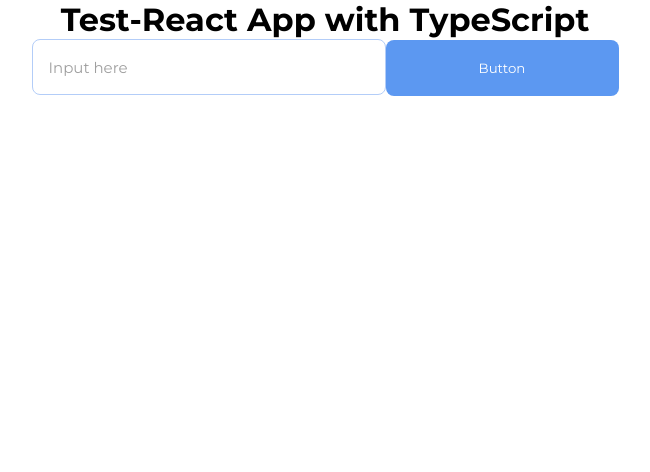
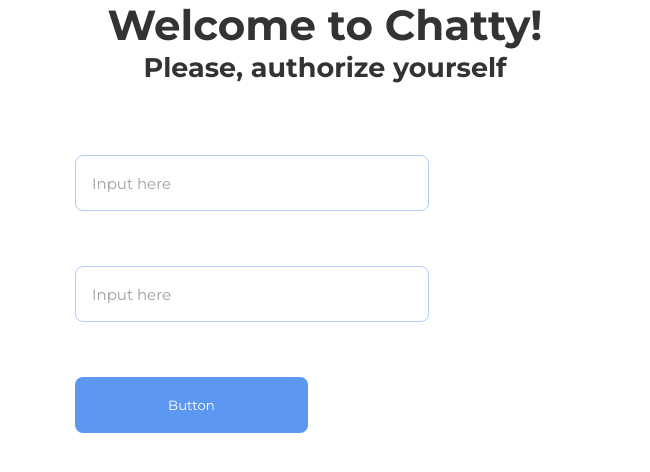
Before and after one commit to S0RGE/React_TS, a React (Create React App) app: page / in a window 1280 px wide. Shown: the top 472 px of the page, without its empty margins (315-965 px from the left). Built offline with nearby package versions, Linux system fonts and the light colour scheme.

Commit message:
feat: add loginform

```diff
--- a/src/App.tsx
+++ b/src/App.tsx
@@ -1,7 +1,6 @@
 import React from "react";
 import "./App.scss";
-import Input from "./atoms/inputs/input/Input";
-import MainButton from "./atoms/buttons/button/MainButton";
+import LoginForm from "./organisms/forms/LoginForm/LoginForm";
 
 function App() {
   const enterHandler = (title: string) => {
@@ -9,10 +8,8 @@ function App() {
   };
 
   return (
-    <div className="App">
-      <h1>Test-React App with TypeScript</h1>
-      <Input onEnter={enterHandler} />
-      <MainButton />
+    <div className="App" >
+      <LoginForm />
     </div>
   );
 }
--- a/src/atoms/inputs/input/Input.tsx
+++ /dev/null
@@ -1,38 +0,0 @@
-import React, { useState } from "react";
-import "./style.scss";
-
-interface IInputProps {
-  onEnter(title: string): void;
-}
-
-const Input: React.FC<IInputProps> = (props) => {
-  const [title, setTitle] = useState<string>("");
-  const [myPlaceholder, setMyPlaceholder] = useState<string>("Input here");
-
-  const changeHandler = (event: React.ChangeEvent<HTMLInputElement>) => {
-    setTitle(event.target.value);
-  };
-
-  const keyPressHandler = (event: React.KeyboardEvent) => {
-    if (event.key === "Enter") {
-      props.onEnter(title);
-      console.log("Enter on input", title);
-      setTitle("");
-    }
-  };
-
-  return (
-    <>
-      <input
-        className="main__input"
-        placeholder={myPlaceholder}
-        value={title}
-        onChange={changeHandler}
-        onKeyPress={keyPressHandler}
-        type="text"
-      />
-    </>
-  );
-};
-
-export default Input;
--- /dev/null
+++ b/src/atoms/inputs/input/MainInput.tsx
@@ -0,0 +1,47 @@
+import React, { useState } from "react";
+import "./style.scss";
+
+interface IInputProps {
+  onEnter(title: string): void;
+}
+
+const MainInput: React.FC<IInputProps> = (props) => {
+  const [title, setTitle] = useState<string>("");
+  const [inputId, setInputId] = useState<string>("");
+  const [errorMessage, setErrorMessage] = useState<string>("errorMessage");
+  const [myPlaceholder, setMyPlaceholder] = useState<string>("Input here");
+
+  const changeHandler = (event: React.ChangeEvent<HTMLInputElement>) => {
+    setTitle(event.target.value);
+  };
+
+  const keyPressHandler = (event: React.KeyboardEvent) => {
+    if (event.key === "Enter") {
+      props.onEnter(title);
+      console.log("Enter on input", title);
+      setTitle("");
+    }
+  };
+
+  return (
+    <>
+      <div className="input__container">
+        <input
+          id={inputId}
+          className="main__input"
+          placeholder={myPlaceholder}
+          value={title}
+          onChange={changeHandler}
+          onKeyPress={keyPressHandler}
+          type="text"
+        />
+        <div className="input__icon--error">i</div>
+        <label className="input__error" htmlFor={inputId}>
+          {errorMessage}
+        </label>
+      </div>
+    </>
+  );
+};
+
+export default MainInput;
--- a/src/atoms/inputs/input/style.scss
+++ b/src/atoms/inputs/input/style.scss
@@ -1,3 +1,10 @@
+.input__container {
+  position: relative;
+  display: inline-flex;
+  flex-direction: column;
+  align-items: start;
+}
+
 .main__input {
   border: 1px solid #b3cdf8;
   box-sizing: border-box;
@@ -5,7 +12,7 @@
 
   min-width: 354px;
   height: 56px;
-  padding: 16px;
+  padding: 16px 42px 16px 16px;
 
   font-weight: 400;
   font-size: 15px;
@@ -19,4 +26,30 @@
     outline: none;
     border: 1px solid #5c98f1;
   }
+  &:invalid {
+    border: 1px solid #fb6262;
+  }
 }
+
+.input__error {
+  display: none;
+  color: #fb6262;
+  font-weight: 500;
+  font-size: 13px;
+  line-height: 19px;
+  margin: 4px 0 0 10px;
+}
+
+.input__icon--error {
+  display: none;
+  color: #fb6262;
+  border: 1px solid #fb6262;
+  border-radius: 50%;
+  font-size: 13px;
+  font-style: italic;
+  width: 18px;
+  height: 18px;
+  position: absolute;
+  right: 19px;
+  top: 19px;
+}
--- a/src/index.scss
+++ b/src/index.scss
@@ -3,3 +3,58 @@
   padding: 0;
   font-family: Montserrat;
 }
+
+h1,
+h2,
+h3,
+h4 {
+  color: #333333;
+}
+
+h1 {
+  font-weight: 800;
+  font-size: 42px;
+  line-height: 51px;
+}
+
+h2 {
+  font-weight: 700;
+  font-size: 27px;
+  line-height: 33px;
+}
+
+h3 {
+  font-weight: 700;
+  font-size: 20px;
+  line-height: 24px;
+}
+
+h4 {
+  font-weight: 700;
+  font-size: 15px;
+  line-height: 18px;
+}
+
+
+
+@media (max-width: 760px) {
+  h1 {
+    font-size: 27px;
+    line-height: 33px;
+  }
+
+  h2 {
+    font-size: 16px;
+    line-height: 20px;
+  }
+
+  h3 {
+    font-size: 15px;
+    line-height: 18px;
+  }
+
+  h4 {
+    font-size: 13px;
+    line-height: 16px;
+  }
+}
--- /dev/null
+++ b/src/organisms/forms/LoginForm/LoginForm.tsx
@@ -0,0 +1,34 @@
+import React, { useState } from "react";
+import  "./style.scss"
+import MainButton from "../../../atoms/buttons/button/MainButton";
+import MainInput from "../../../atoms/inputs/input/MainInput";
+
+const LoginForm: React.FC = () => {
+const[login, setLogin] = useState('')
+const[password, setPassword] = useState('')
+
+
+  const enterHandler = (title: string) => {
+    console.log("Title from form", title);
+  };
+
+  const submitHandler = (event: React.FormEvent ): void => {
+    event.preventDefault();
+
+    console.log('Submit form');
+  }
+
+  return (
+    <>
+      <h1>Welcome to Chatty!</h1>
+      <h2>Please, authorize yourself</h2>
+      <form className="mainForm" onSubmit={submitHandler}>
+        <MainInput onEnter={enterHandler} />
+        <MainInput onEnter={enterHandler} />
+        <MainButton />
+      </form>
+    </>
+  );
+};
+
+export default LoginForm;
--- /dev/null
+++ b/src/organisms/forms/LoginForm/style.scss
@@ -0,0 +1,9 @@
+.mainForm{
+    width: 500px;
+    display: grid;
+
+    margin: 71px auto;
+
+    grid-template-columns: 1fr;
+    grid-template-rows: 111px 111px;
+}
```
